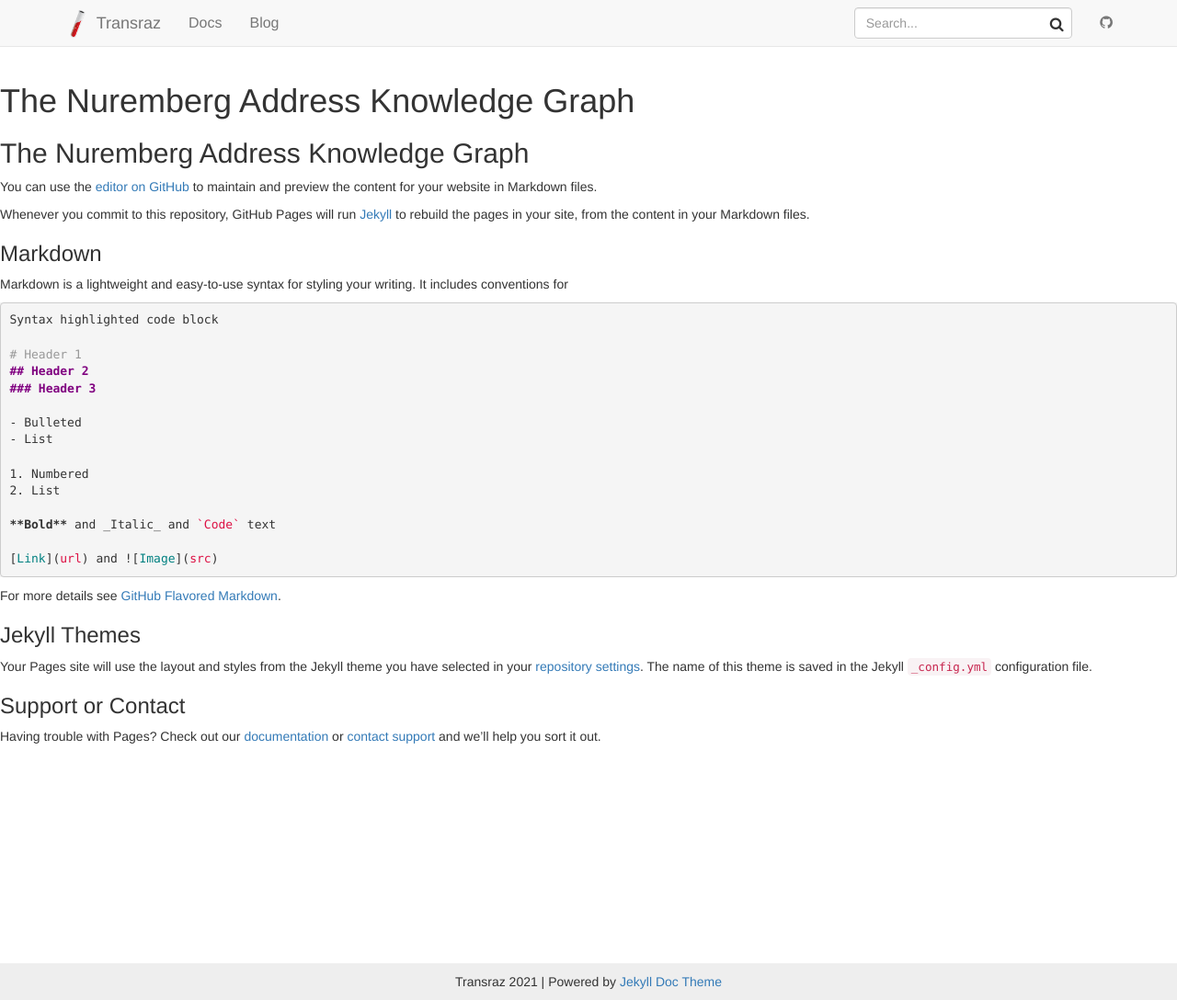
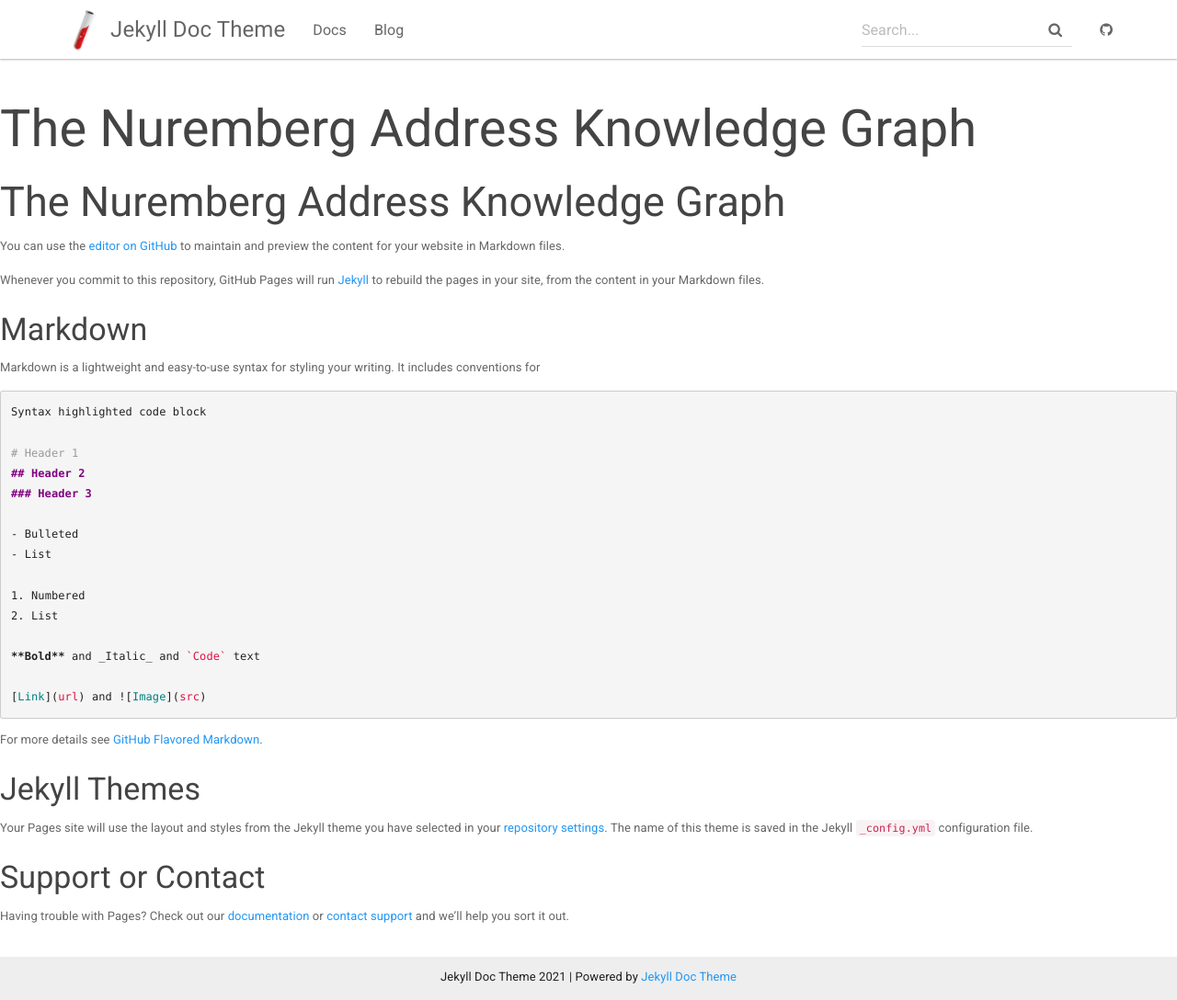
Before and after one commit to ISE-FIZKarlsruhe/Transraz, a Jekyll site: the page built from index.md, in a window 1280 px wide and 1088 px high. Shown: the whole window at 92% size. Built offline with Jekyll 4.4.1, drawn with Linux system fonts in a browser that asks for light colours; our own code applies the rules of GitHub Pages for plain Markdown files; some of the changed lines change nothing that is shown.

Commit message:
Update _config.yml

```diff
--- a/_config.yml
+++ b/_config.yml
@@ -1,3 +1,58 @@
-#theme: jekyll-theme-minima
-#remote_theme: eliottvincent/bay
-remote_theme: aksakalli/jekyll-doc-theme@gh-pages
+# Site settings
+title: Jekyll Doc Theme
+email: your-email@domain.com
+description: >
+  Jekyll Template for Project Websites
+  providing documentation and blog post pages.
+lang: en-US
+
+baseurl: "/jekyll-doc-theme" # the subpath of your site, e.g. /blog/
+url: https://aksakalli.github.io/jekyll-doc-theme # the base hostname & protocol for your site
+git_address: https://github.com/aksakalli/jekyll-doc-theme
+git_edit_address: https://github.com/aksakalli/jekyll-doc-theme/blob/gh-pages
+
+# theme options from https://bootswatch.com/3/
+# comment out this to use default Bootstrap
+bootwatch: paper # cerulean cosmo custom cyborg darkly flatly journal lumen readable sandstone simplex slate solar spacelab superhero united yeti
+
+# Build settings
+markdown: kramdown
+highlighter: rouge
+# Plugins (previously gems:)
+plugins:
+  - jekyll-feed
+  - jekyll-redirect-from
+  - jekyll-seo-tag
+  - jekyll-sitemap
+
+exclude:
+  - Gemfile
+  - Gemfile.lock
+  - .idea/
+  - .gitignore
+  - README.md
+timezone: Europe/Berlin
+defaults:
+- scope:
+    path: _posts
+    type: posts
+  values:
+    layout: post
+    sectionid: blog
+
+- scope:
+    path: _docs
+    type: docs
+  values:
+    layout: docs
+    sectionid: docs
+    seo:
+      type: "WebPage"
+
+collections:
+  docs:
+    permalink: /:collection/:path/
+    output: true
+  posts:
+    permalink: /blog/:year/:month/:day/:title/
+    output: true
```
